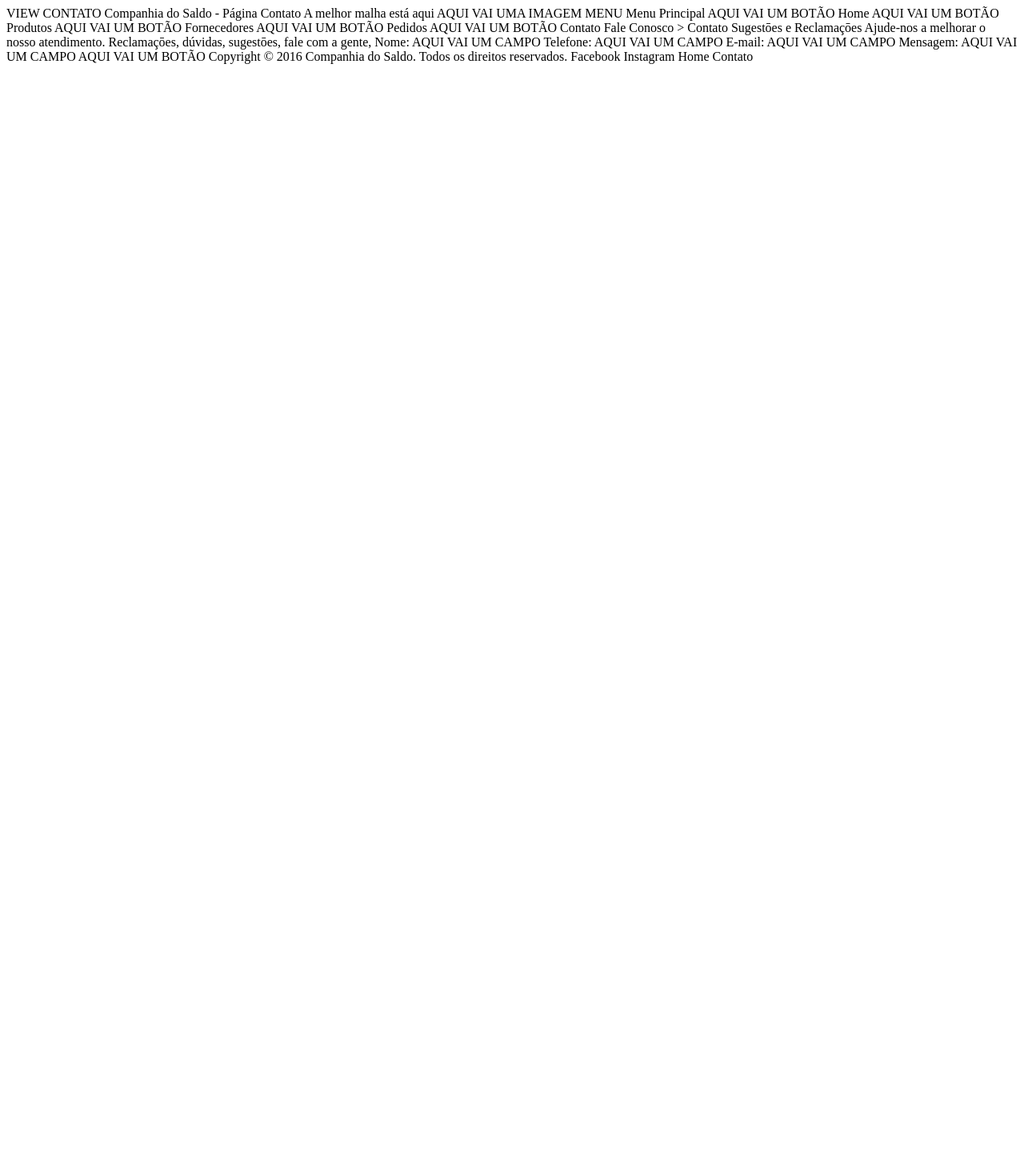
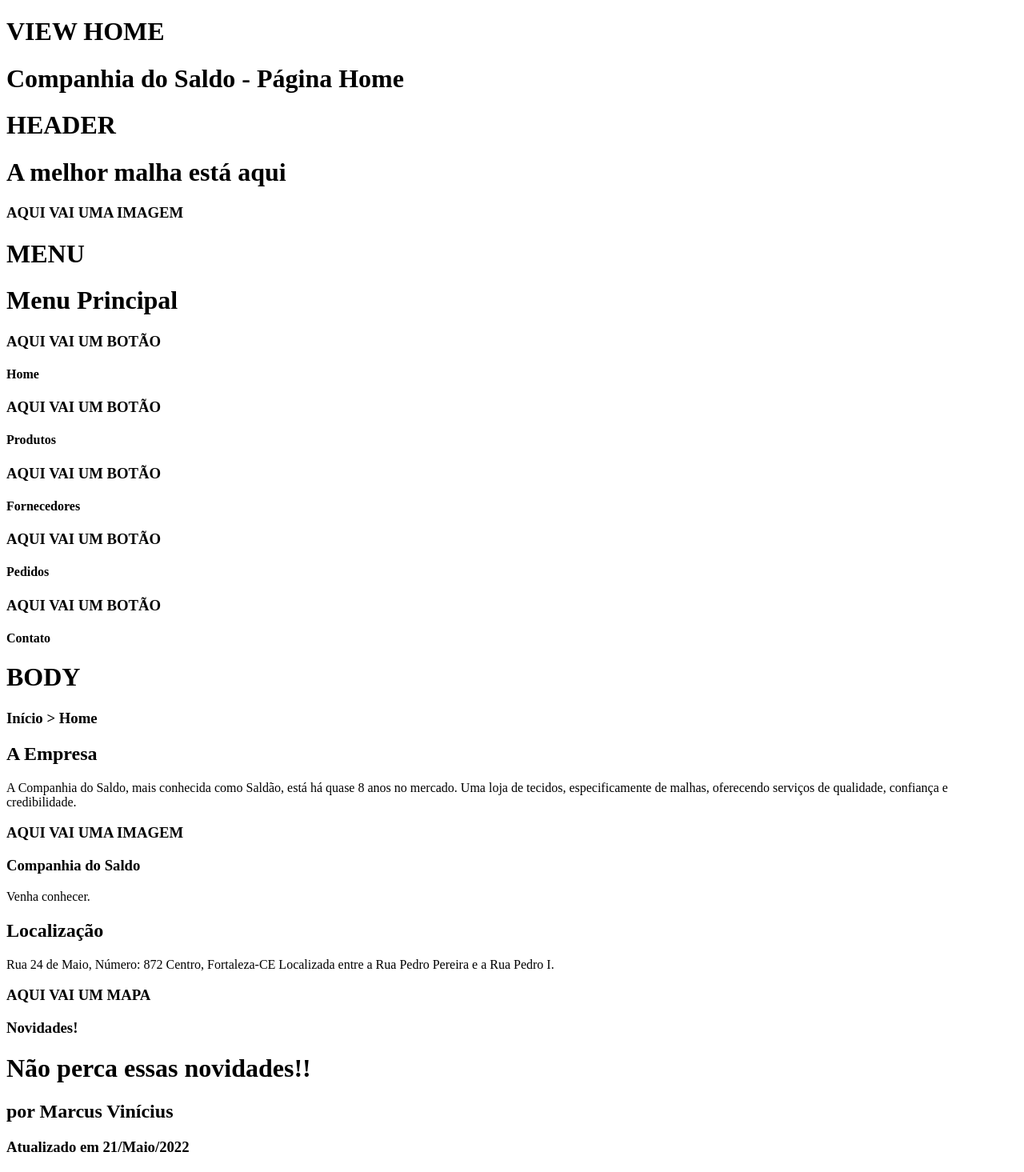
Before and after one commit to marcusviniciusmo/CompanhiaDoSaldo_Website_DEPRECATED, a React (Create React App) app in the folder frontend/: page / in a window 1280 px wide. Shown: the top 1465 px of the page at 80% size. Before the commit the page ends 800 px from the top, so only its background shows below. Built offline with nearby package versions, Linux system fonts and the light colour scheme.

Commit message:
Creating the Home view structure

```diff
--- a/frontend/src/App.tsx
+++ b/frontend/src/App.tsx
@@ -7,7 +7,7 @@ import Contato from 'views/Contato';
 
 function App() {
   return (
-    <Contato />
+    <Home />
   );
 }
 
--- a/frontend/src/views/Home/index.tsx
+++ b/frontend/src/views/Home/index.tsx
@@ -1,46 +1,62 @@
 function Home() {
   return (
     <>
-      VIEW HOME
-      Companhia do Saldo - Página Home
-      A melhor malha está aqui
-      AQUI VAI UMA IMAGEM
-      MENU
-      Menu Principal
-      AQUI VAI UM BOTÃO
-      Home
-      AQUI VAI UM BOTÃO
-      Produtos
-      AQUI VAI UM BOTÃO
-      Fornecedores
-      AQUI VAI UM BOTÃO
-      Pedidos
-      AQUI VAI UM BOTÃO
-      Contato
-      Início &gt; Home
-      A Empresa
-      A Companhia do Saldo, mais conhecida como Saldão, está há quase 8 anos no
-      mercado. Uma loja de tecidos, especificamente de malhas, oferecendo
+      <h1>VIEW HOME</h1>
+      <h1>Companhia do Saldo - Página Home</h1>
+
+      <h1>HEADER</h1>
+      <h1>A melhor malha está aqui</h1>
+      <h3>AQUI VAI UMA IMAGEM</h3>
+      <h1>MENU</h1>
+      <h1>Menu Principal</h1>
+      <h3>AQUI VAI UM BOTÃO</h3>
+      <h4>Home</h4>
+      <h3>AQUI VAI UM BOTÃO</h3>
+      <h4>Produtos</h4>
+      <h3>AQUI VAI UM BOTÃO</h3>
+      <h4>Fornecedores</h4>
+      <h3>AQUI VAI UM BOTÃO</h3>
+      <h4>Pedidos</h4>
+      <h3>AQUI VAI UM BOTÃO</h3>
+      <h4>Contato</h4>
+
+      <h1>BODY</h1>
+      <h3>Início &gt; Home</h3>
+
+      <h2>A Empresa</h2>
+      <p>
+        A Companhia do Saldo, mais conhecida como Saldão, está há quase 8 anos
+        no mercado. Uma loja de tecidos, especificamente de malhas, oferecendo
         serviços de qualidade, confiança e credibilidade.
-      AQUI VAI UMA IMAGEM
-      Companhia do Saldo
-      Venha conhecer.
-      Localização
+      </p>
+
+      <h3>AQUI VAI UMA IMAGEM</h3>
+      <h3>Companhia do Saldo</h3>
+      <p>Venha conhecer.</p>
+
+      <h2>Localização</h2>
+      <p>
         Rua 24 de Maio,
         Número: 872
         Centro, Fortaleza-CE
         Localizada entre a Rua Pedro Pereira e a Rua Pedro I.
-      AQUI VAI UM IFRAME
-      Novidades!
-      Não perca essas novidades!!
-      por Marcus Vinícius
-      Atualizado em 21/Maio/2022
-      AQUI VAI UMA IMAGEM
+      </p>
+      <h3>AQUI VAI UM MAPA</h3>
+
+      <h3>Novidades!</h3>
+      <h1>Não perca essas novidades!!</h1>
+      <h2>por Marcus Vinícius</h2>
+      <h3>Atualizado em 21/Maio/2022</h3>
+      <h3>AQUI VAI UMA IMAGEM</h3>
+
+      <h1>FOOTER</h1>
+      <p>
         Copyright &copy; 2016 Companhia do Saldo. Todos os direitos reservados.
         Facebook
         Instagram
         Home
         Contato
+      </p>
     </>
   );
 };
```
Lines whose indentation alone changed are shown as unchanged.
